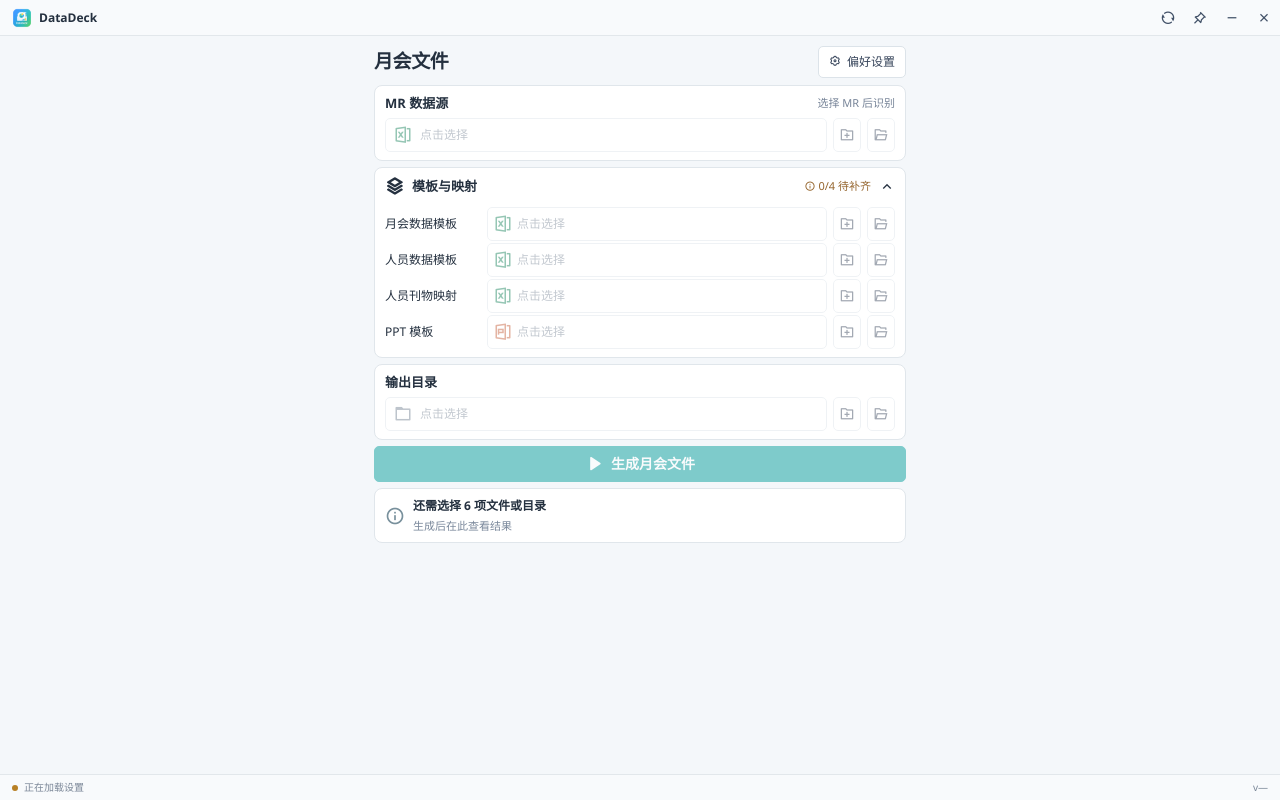
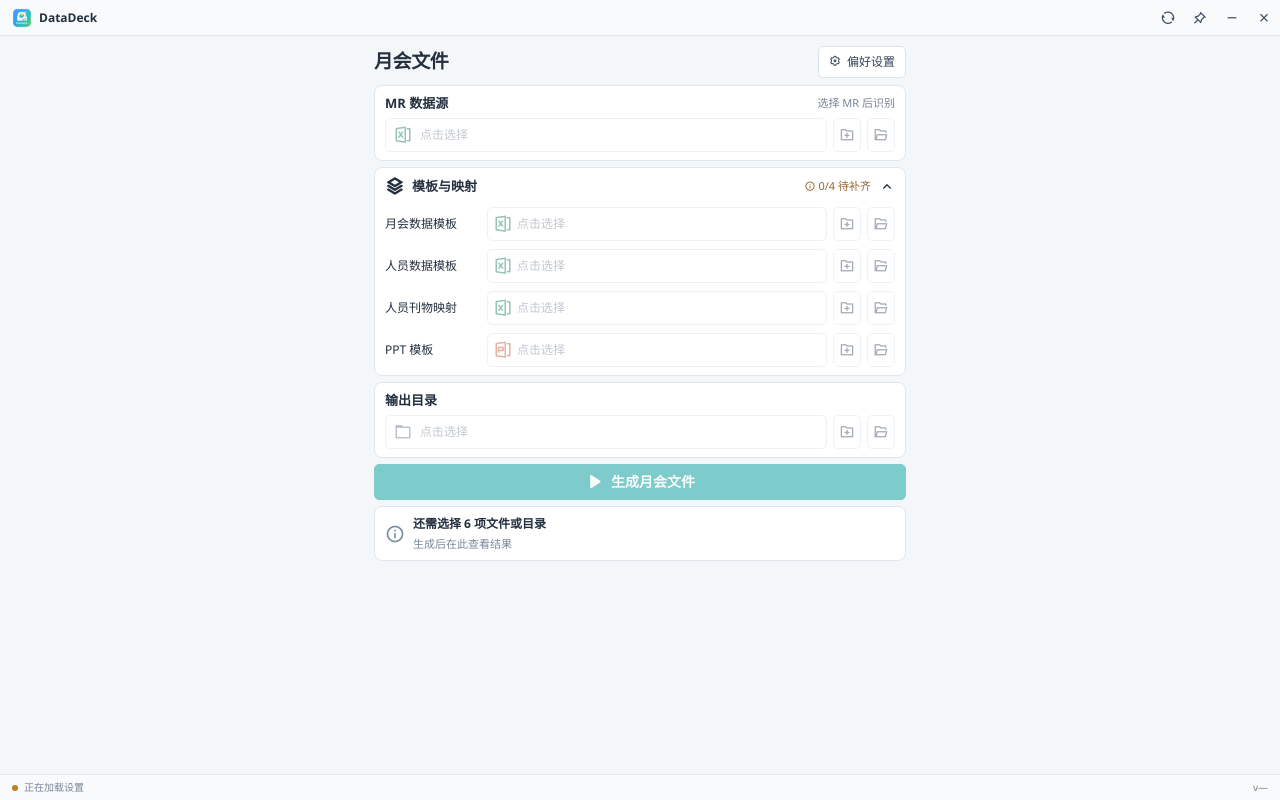
Before and after one commit to CoffeeHouse1122/DataDeck, a Vue app: page / in a window 1280 px wide. Built offline with nearby package versions, Linux system fonts and the light colour scheme; a web font is replaced by a local one.

Commit message:
增加模板行间距并适配窄屏

```diff
--- a/src/renderer/styles/app.css
+++ b/src/renderer/styles/app.css
@@ -34,7 +34,7 @@ h1 { font-size: 19px; letter-spacing: -.4px; margin: 0; font-weight: 700; }
 .template-toggle > span > i { font-size: 19px; line-height: 1; }
 .template-toggle small { color: #95652d; font-size: 11px; margin-left: auto; white-space: nowrap; }
 .template-toggle > i { font-size: 16px; }
-.template-fields { display: grid; gap: 2px; padding: 2px 10px 8px; }
+.template-fields { display: grid; gap: 8px; padding: 2px 10px 8px; }
 .ready, .template-toggle .ready { color: #268453; }
 .button, .icon-button { display: inline-flex; align-items: center; justify-content: center; gap: 6px; border-radius: 5px; border: 1px solid #dce3e9; cursor: pointer; -webkit-app-region: no-drag; }
 .button { min-height: 32px; padding: 6px 10px; font-size: 12px; font-weight: 500; }
@@ -115,4 +115,4 @@ h1 { font-size: 19px; letter-spacing: -.4px; margin: 0; font-weight: 700; }
 .drawer-slide-enter-from, .drawer-slide-leave-to { transform: translateX(100%); }
 @keyframes spin { to { transform: rotate(360deg); } }
 @media (prefers-reduced-motion: reduce) { .drawer-slide-enter-active, .drawer-slide-leave-active, .drawer-fade-enter-active, .drawer-fade-leave-active { transition: none; } }
-@media (max-width: 390px) { .workspace { padding-inline: 10px; } .panel { padding: 10px; } .template-panel { padding: 0; } .template-fields { padding-inline: 10px; } .template-toggle { padding-inline: 10px; gap: 5px; } .template-toggle small { font-size: 10px; } }
+@media (max-width: 390px) { .workspace { padding-inline: 10px; } .panel { padding: 10px; } .template-panel { padding: 0; } .template-fields { gap: 4px; padding-inline: 10px; } .template-toggle { padding-inline: 10px; gap: 5px; } .template-toggle small { font-size: 10px; } }
```
